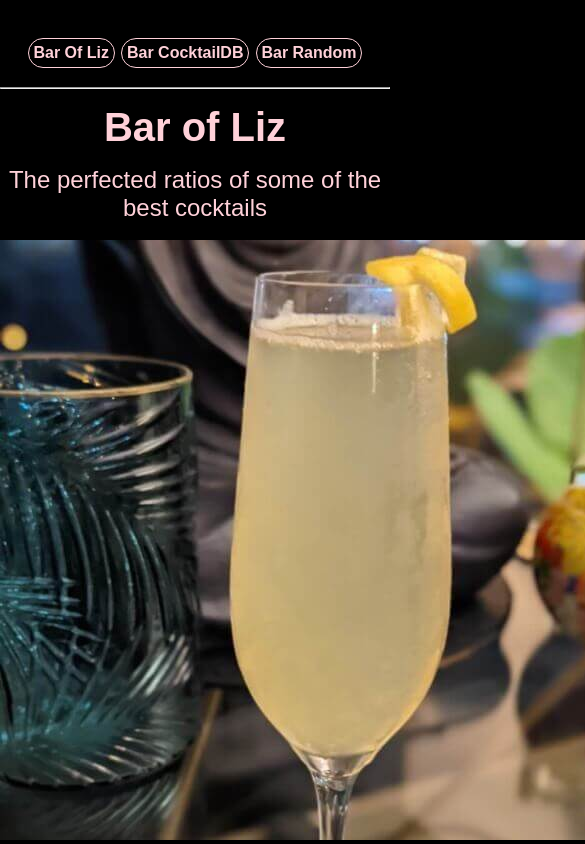
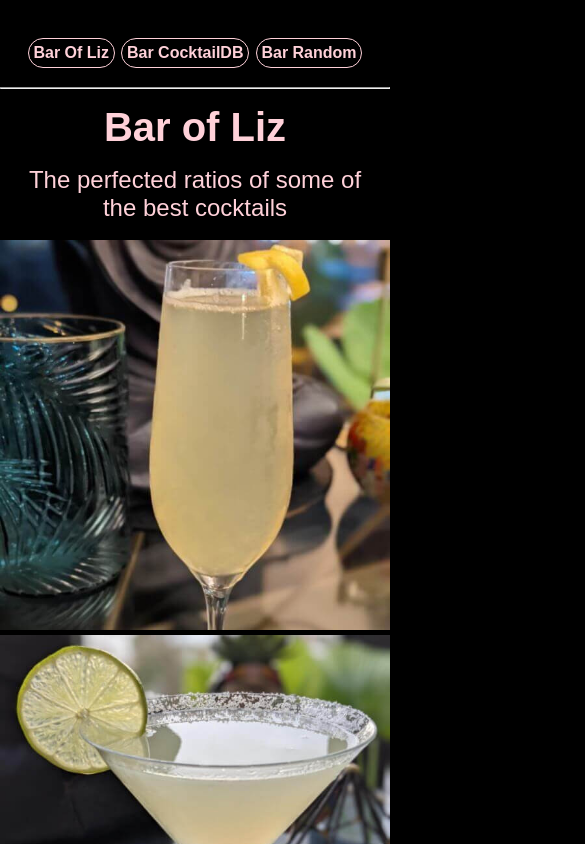
Before and after one commit to ESedrak/cocktail-list, a React (Create React App) app: page / in a window 390 px wide. Shown: the top 844 px of the page, 585 px wide, since content can reach past the window. Built offline with nearby package versions, Linux system fonts and the light colour scheme; a web font is replaced by a local one.

Commit message:
fix one cocktail style for mobile view

```diff
--- a/src/Cocktail.css
+++ b/src/Cocktail.css
@@ -42,8 +42,8 @@ ul.Cocktail-ingredients {
 }
 
 .Cocktail-one img {
-	width: 600px;
-	height: 600px;
+	max-width: 600px;
+	max-height: 600px;
 }
 
 .Cocktail-image-overlay {
--- a/src/components/barOfLiz/lizCocktails.css
+++ b/src/components/barOfLiz/lizCocktails.css
@@ -7,5 +7,5 @@
 .DisplayLiz-msg {
 	font-size: 1.5rem;
 	font-family: "Macondo", sans-serif;
-	padding-bottom: 1rem;
+	padding: 0 1rem 1rem 1rem;
 }
```
